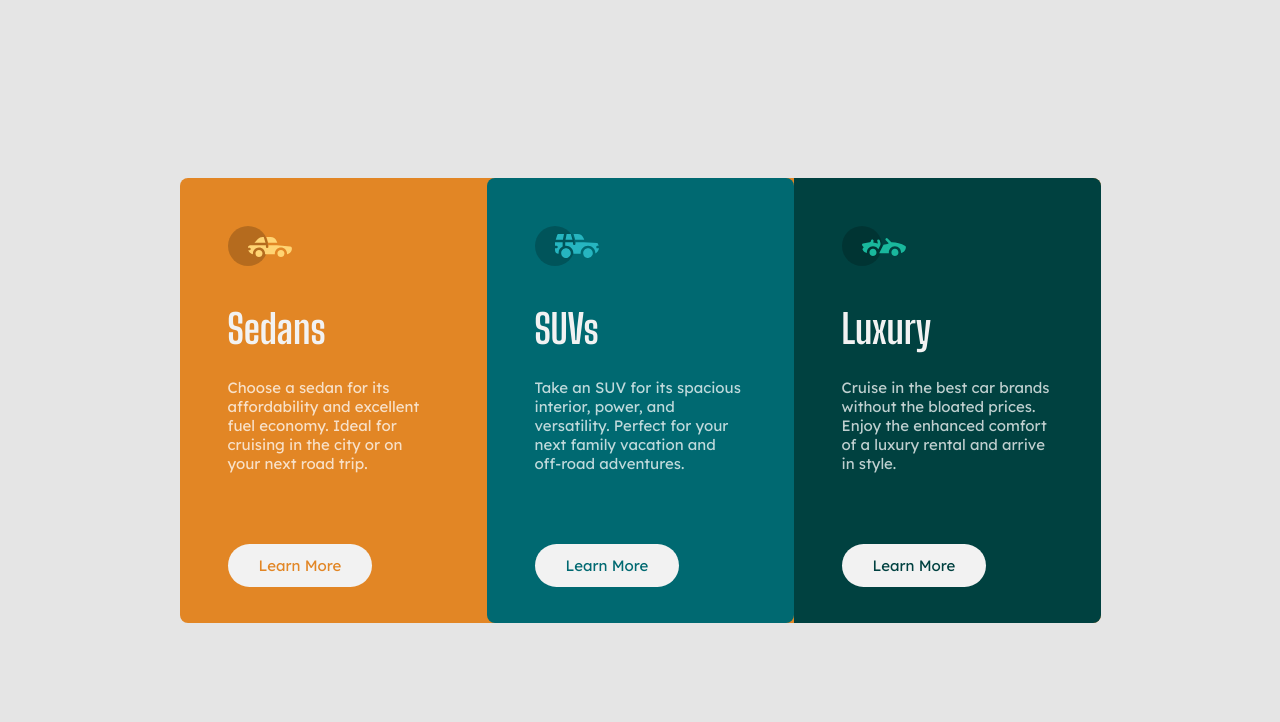
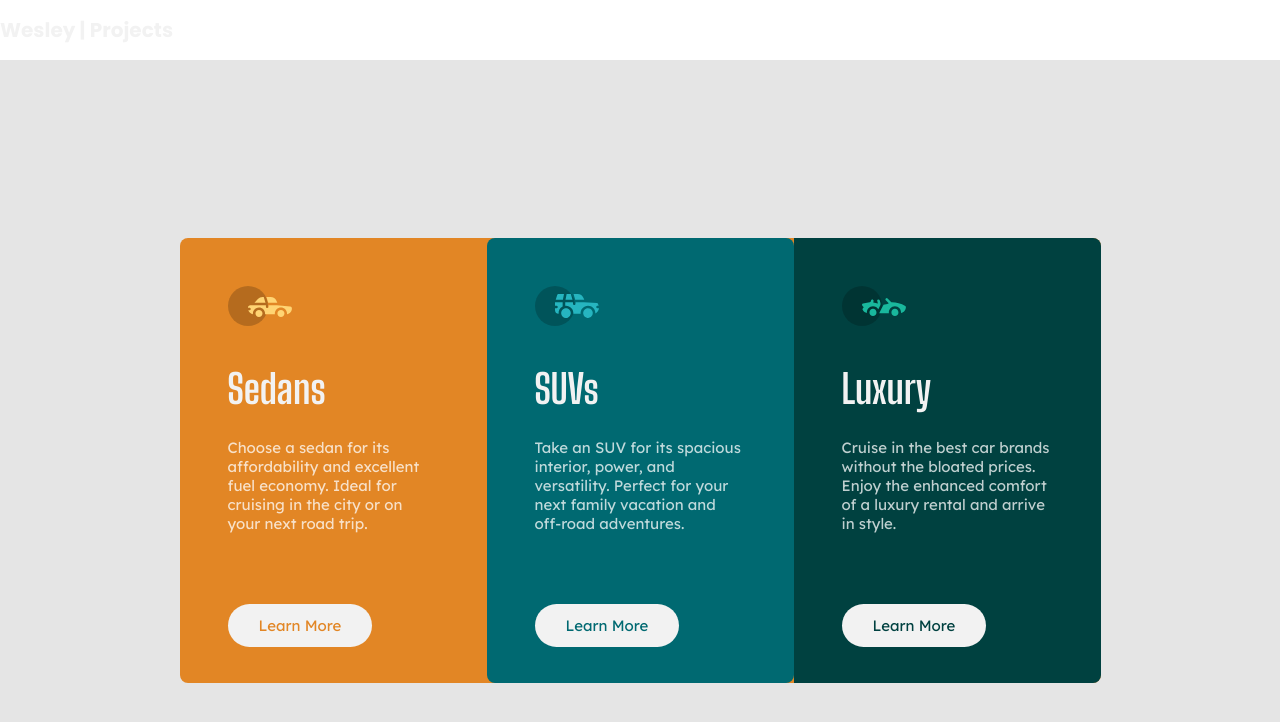
Before and after one commit to eugenio-cyber/html-css-pages-challenge, a plain HTML site: page pages/flex/01/index.html in a window 1280 px wide. Drawn offline with Linux system fonts and the light colour scheme.

Commit message:
Organizando as outras páginas

```diff
--- a/pages/flex/01/index.html
+++ b/pages/flex/01/index.html
@@ -9,17 +9,28 @@
       href="https://fonts.googleapis.com/css2?family=Big+Shoulders+Display:wght@700&family=Lexend+Deca&display=swap"
       rel="stylesheet"
     />
+    <link
+      href="https://fonts.googleapis.com/css2?family=Poppins:wght@400;700&display=swap"
+      rel="stylesheet"
+    />
+    <link rel="stylesheet" href="../../../css/global.css" />
     <link rel="stylesheet" href="style.css" />
-    <title>3 Cards</title>
+    <title>Cards</title>
   </head>
   <body>
-    <div class="container">
+    <header class="header">
+      <a href="../../home/index.html" class="reset-all cursor-pointer"
+        ><h2 class="header__text">Wesley | Projects</h2></a
+      >
+    </header>
+    <main class="main">
+      <div class="content">
         <div class="card card-orange">
           <img src="assets/icon-sedans.svg" alt="Ícone" />
           <h2>Sedans</h2>
           <p>
-          Choose a sedan for its affordability and excellent fuel economy. Ideal
-          for cruising in the city or on your next road trip.
+            Choose a sedan for its affordability and excellent fuel economy.
+            Ideal for cruising in the city or on your next road trip.
           </p>
           <a href="#">Learn More</a>
         </div>
@@ -27,8 +38,8 @@
           <img src="assets/icon-suvs.svg" alt="Ícone" />
           <h2>SUVs</h2>
           <p>
-          Take an SUV for its spacious interior, power, and versatility. Perfect
-          for your next family vacation and off-road adventures.
+            Take an SUV for its spacious interior, power, and versatility.
+            Perfect for your next family vacation and off-road adventures.
           </p>
           <a href="#">Learn More</a>
         </div>
@@ -42,5 +53,6 @@
           <a href="#">Learn More</a>
         </div>
       </div>
+    </main>
   </body>
 </html>
--- a/pages/flex/01/style.css
+++ b/pages/flex/01/style.css
@@ -4,7 +4,7 @@
   box-sizing: border-box;
 }
 
-body {
+.main {
   min-height: 100vh;
   background: #e5e5e5;
   display: flex;
@@ -12,7 +12,7 @@ body {
   align-items: center;
 }
 
-.container {
+.content {
   display: flex;
   background: #e28625;
   border-radius: 8px;
@@ -56,10 +56,6 @@ h2 {
   padding: 12px 31px;
 }
 
-/* .card-orange {
-
-} */
-
 .card-orange a {
   color: #e28625;
 }
--- a/pages/flex/02/style.css
+++ b/pages/flex/02/style.css
@@ -4,7 +4,7 @@
   box-sizing: border-box;
 }
 
-body {
+.main {
   background: #fffaf2;
   display: flex;
   justify-content: center;
@@ -25,13 +25,13 @@ h2 {
   color: #212d59;
 }
 
-.container {
+.content {
   background: #ffffff;
   box-shadow: 0px 10px 25px rgba(220, 205, 181, 0.42);
   border-radius: 15px;
 }
 
-.container a {
+.content a {
   padding: 18px 82px;
   background: #2f2d2c;
   text-decoration: none;
```
Also changed, not shown: pages/flex/02/index.html (+14 -2 lines), pages/flex/03/index.html (+1 -1 lines), pages/flex/04/index.html (+1 -1 lines). Lines whose indentation alone changed are shown as unchanged.
